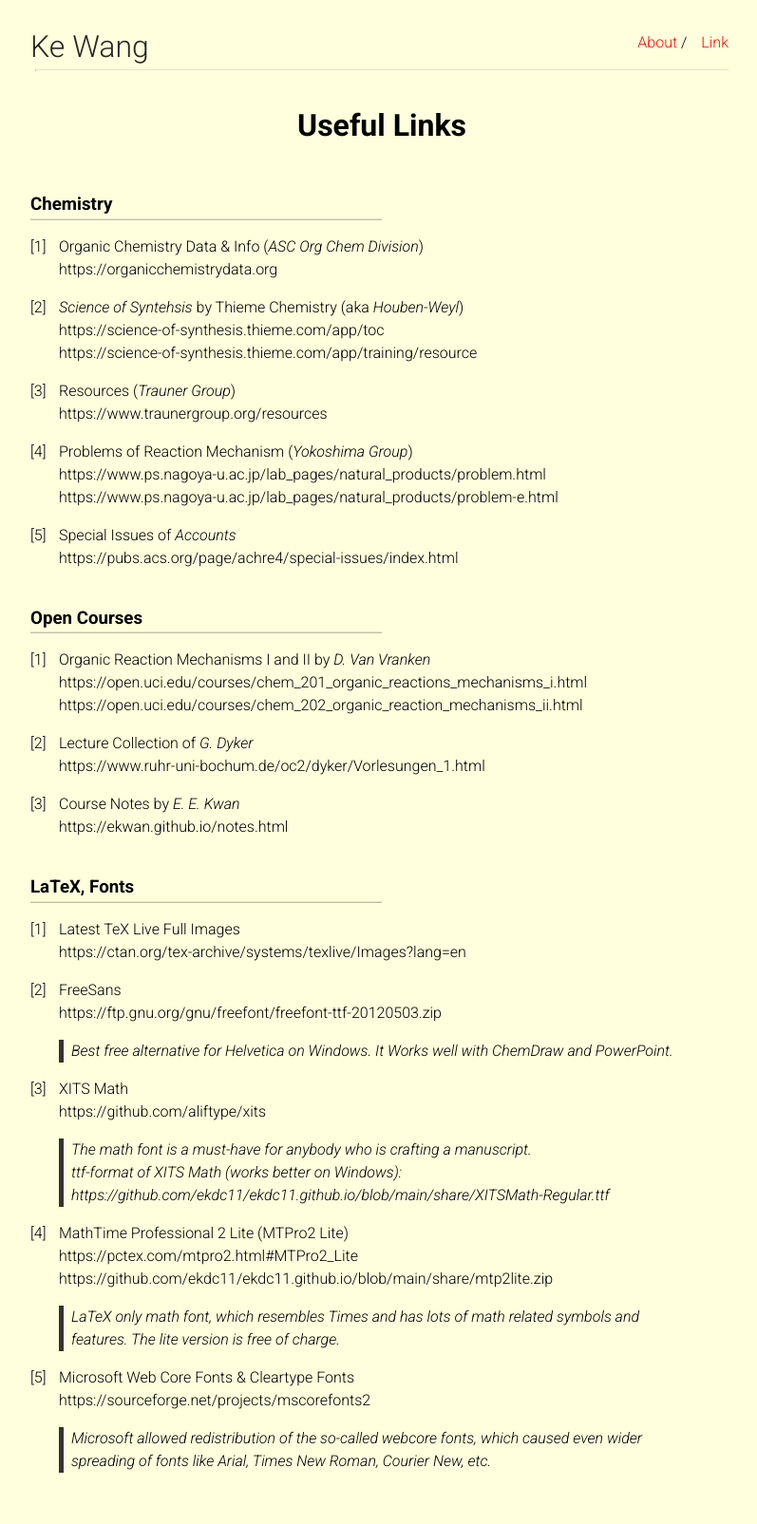
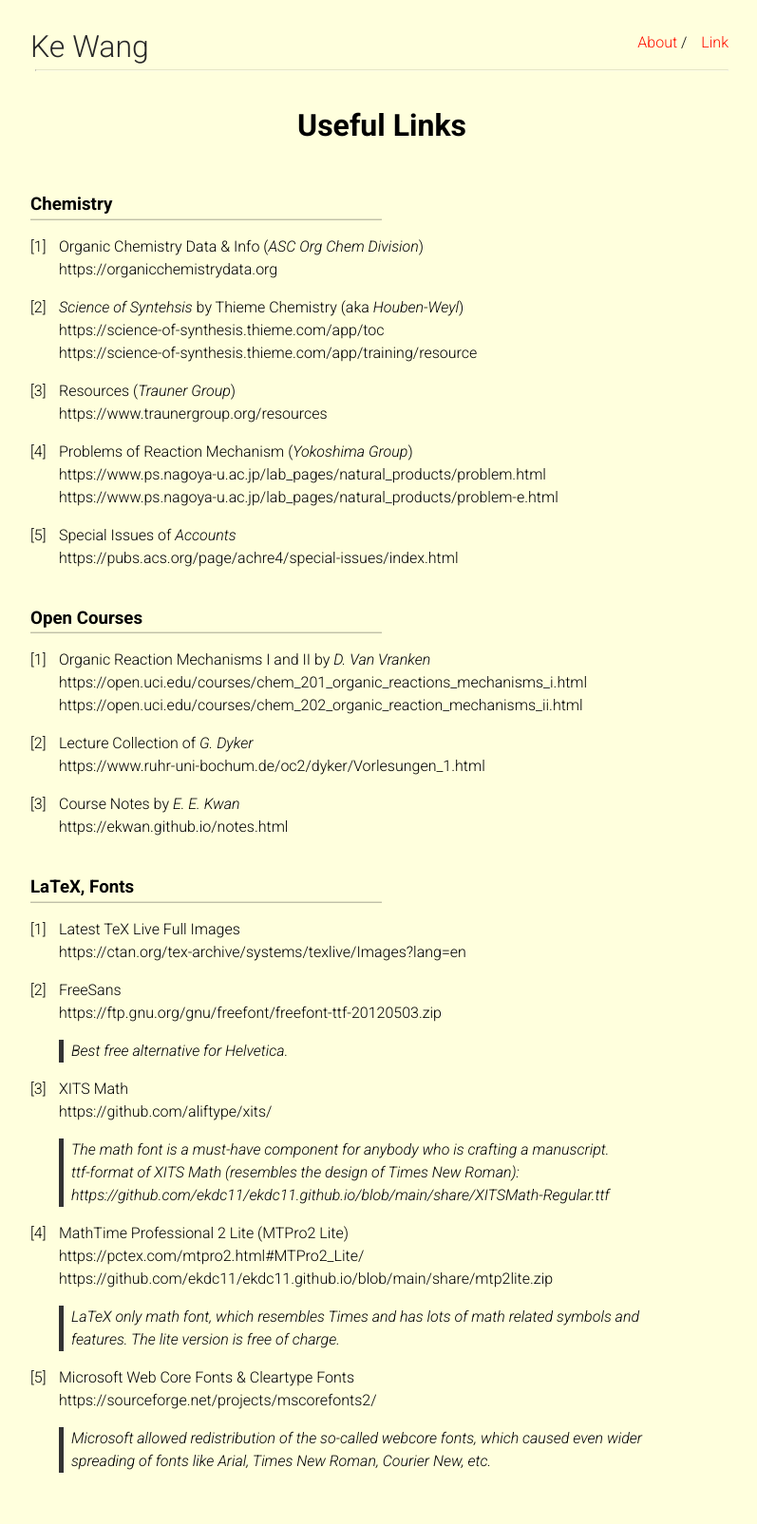
Before and after one commit to ekdc11/ekdc11.github.io, a Jekyll site: the page built from link.md, in a window 1280 px wide. Shown: the whole page at 95% size, without its empty margins (238-1035 px from the left). Built offline with Jekyll 4.4.1, drawn with Linux system fonts in a browser that asks for light colours.

Commit message:
Update link.md

```diff
--- a/link.md
+++ b/link.md
@@ -40,19 +40,19 @@ https://ctan.org/tex-archive/systems/texlive/Images?lang=en
 
 1. FreeSans \
 https://ftp.gnu.org/gnu/freefont/freefont-ttf-20120503.zip \
-> Best free alternative for Helvetica on Windows. It Works well with ChemDraw and PowerPoint.
+> Best free alternative for Helvetica.
 
 1. XITS Math \
-https://github.com/aliftype/xits \
-> The math font is a must-have for anybody who is crafting a manuscript. \
-> ttf-format of XITS Math (works better on Windows): \
+https://github.com/aliftype/xits/ \
+> The math font is a must-have component for anybody who is crafting a manuscript. \
+> ttf-format of XITS Math (resembles the design of Times New Roman): \
 > https://github.com/ekdc11/ekdc11.github.io/blob/main/share/XITSMath-Regular.ttf
 
 1. MathTime Professional 2 Lite (MTPro2 Lite) \
-https://pctex.com/mtpro2.html#MTPro2_Lite \
+https://pctex.com/mtpro2.html#MTPro2_Lite/ \
 https://github.com/ekdc11/ekdc11.github.io/blob/main/share/mtp2lite.zip \
 > LaTeX only math font, which resembles Times and has lots of math related symbols and features. The lite version is free of charge.
 
 1. Microsoft Web Core Fonts & Cleartype Fonts \
-https://sourceforge.net/projects/mscorefonts2
+https://sourceforge.net/projects/mscorefonts2/
 > Microsoft allowed redistribution of the so-called webcore fonts, which caused even wider spreading of fonts like Arial, Times New Roman, Courier New, etc.
```
